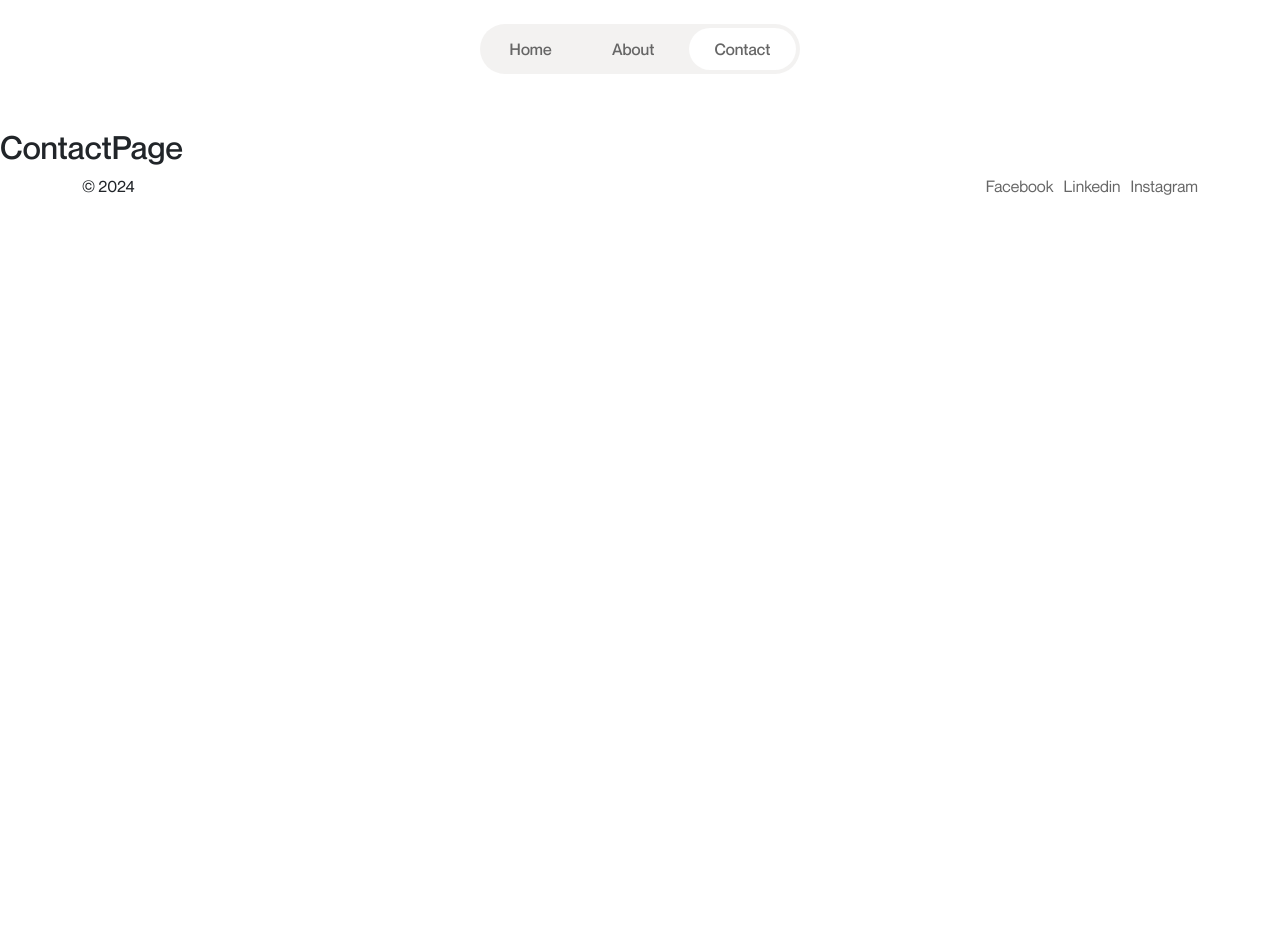
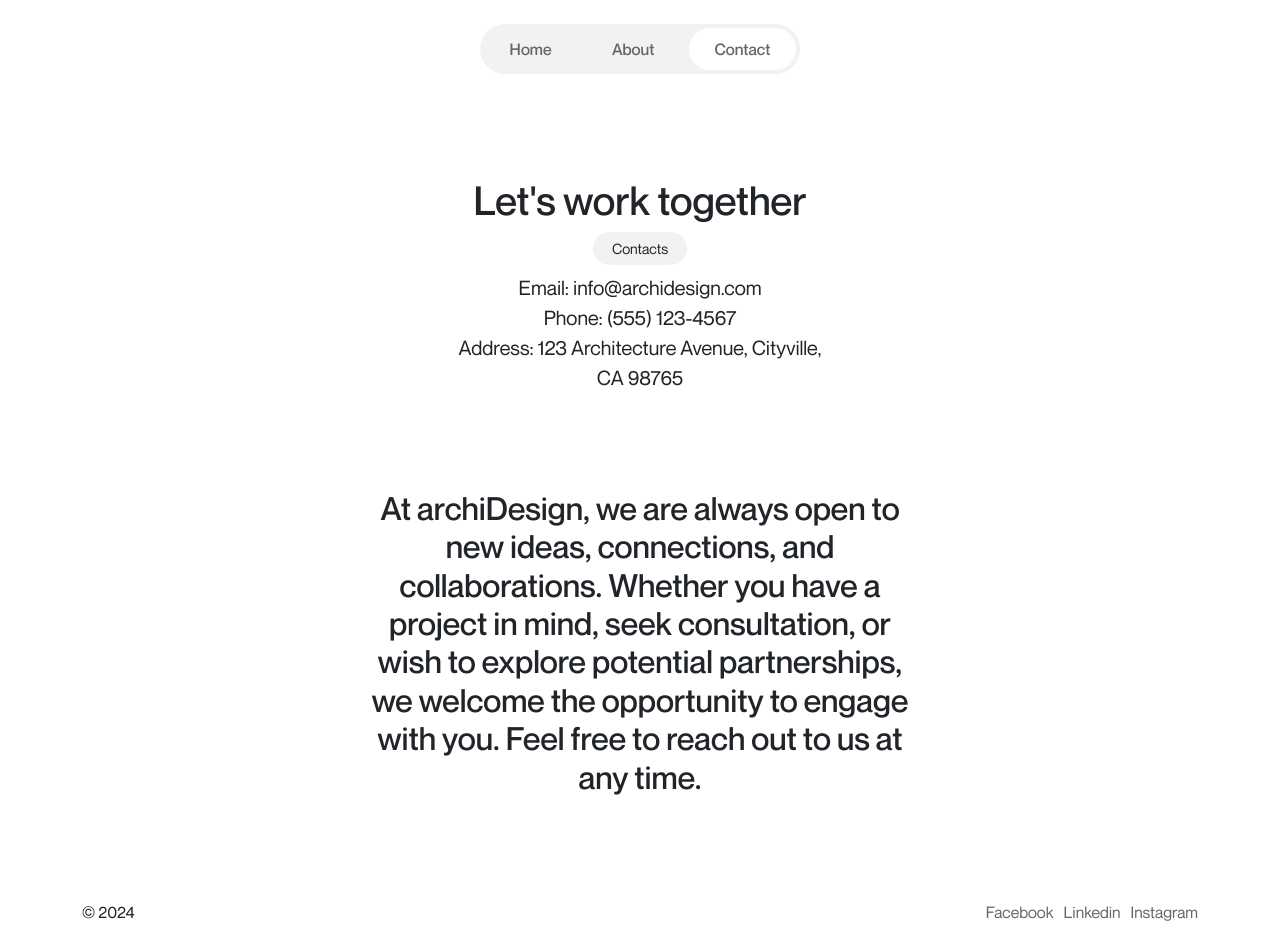
Before and after one commit to federicaarosio/vue-ohstudio, a Vue app: page /contact in a window 1280 px wide. Before the commit the page ends 800 px from the top, so only its background shows below. Built offline with nearby package versions, Linux system fonts and the light colour scheme.

Commit message:
contactPage

```diff
--- a/src/pages/ContactPage.vue
+++ b/src/pages/ContactPage.vue
@@ -1,13 +1,92 @@
-<template lang="">
-    <h2>
-        ContactPage
-    </h2>
+<template>
+    <section class="section fadeup ">
+        <div class="container">
+            <div class="row mb-5">
+                <div class="col-12 col-md-5 mx-auto p-5">
+                    <h2 class="text-center fs-1 fadeup fade-delay">
+                        Let's work together
+                    </h2>
+                    <div class="col-3 mx-auto custom-fs-small fadeup fade-delay text-center">
+                        <div class="custom-badge text-center mb-2 ">
+                            Contacts
+                        </div>
+                    </div>
+                    <ul class="text-center fs-5 fadeup fade-delay">
+                        <li>Email: info@archidesign.com</li>
+                        <li>Phone: (555) 123-4567</li>
+                        <li>Address: 123 Architecture Avenue, Cityville, CA 98765</li>
+                    </ul>
+                </div>
+            </div>
+        </div>
+        <div class="container">
+            <div class="row">
+                <div class="col-12 col-md-7 mx-auto mb-5 px-5 pb-5">
+                    <h2 class="text-center fs-2 fadeup fade-delay">
+                        At archiDesign, we are always open to new ideas, connections, and collaborations. Whether you
+                        have a project in mind, seek consultation, or wish to explore potential partnerships, we welcome
+                        the opportunity to engage with you. Feel free to reach out to us at any time.
+                    </h2>
+                </div>
+            </div>
+        </div>
+    </section>
+
 </template>
 <script>
 export default {
-    name: 'ContactPage'
+    name: 'HomePage',
+    data() {
+        return {
+
+        }
+    },
+
+    mounted() {
+
+        window.onload = function () {
+            window.scrollTo(0, 0);
+        }
+
+        const observerOptions = {
+            root: null,
+            threshold: 0,
+            rootMargin: '0px 0px 0px 0px'
+        };
+
+        const observer = new IntersectionObserver(entries => {
+            entries.forEach(entry => {
+                if (entry.isIntersecting) {
+                    entry.target.classList.add('in-view');
+                    observer.unobserve(entry.target);
+                }
+            });
+        }, observerOptions);
+
+        const sections = Array.from(document.getElementsByClassName('section'));
+
+
+        sections.forEach(section => {
+            const fadeups = section.getElementsByClassName('fade-delay');
+            for (let count = 0; count < fadeups.length; count++) {
+                fadeups[count].setAttribute('style', 'transition-delay: ' + count * 0.5 + 's');
+            }
+            observer.observe(section);
+        });
+    },
+
 }
 </script>
-<style lang="">
+<style lang="scss" scoped>
+.custom-label {
+    top: 20px;
+    left: 30px;
+    font-size: 1.2rem;
+}
 
+ul {
+    list-style: none;
+    margin: 0;
+    padding: 0;
+}
 </style>
```
